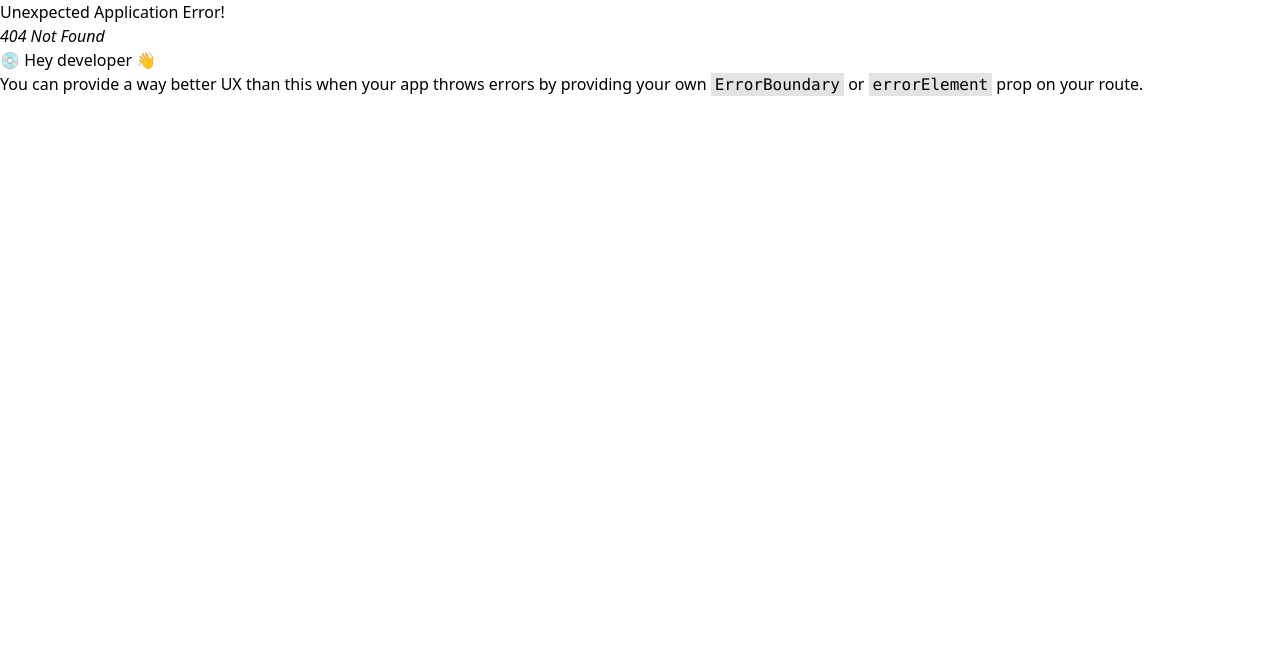
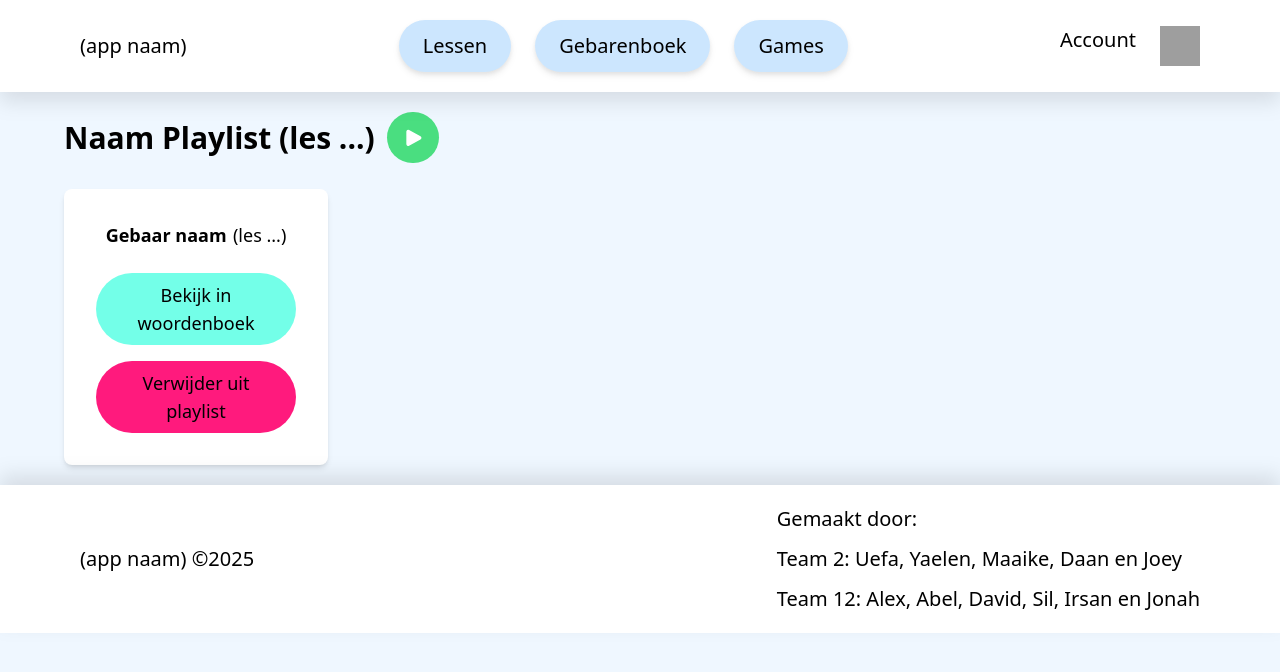
Before and after one commit to JTS-Games/TLE-3-Front-End, a React (Vite) app: page /Playlistview in a window 1280 px wide. Before the commit this address had no page. Shown: the top 672 px of the page. Built offline with nearby package versions, Linux system fonts and the light colour scheme; grey boxes are pictures that could not be loaded.

Commit message:
backup ik heb dingen gedaaan waiting for server ringtothedingding

```diff
--- a/src/app.jsx
+++ b/src/app.jsx
@@ -5,6 +5,7 @@ import LayoutNoNav from "./layoutNoNav.jsx";
 import Home from './home.jsx'
 import Lesson from './Lesson.jsx'
 import Playlists from "./playlists.jsx";
+import PlaylistView from "./playlistView.jsx";
 
 const router = createBrowserRouter([
     {
@@ -17,6 +18,10 @@ const router = createBrowserRouter([
             {
                 path: '/Playlists',
                 element: <Playlists/>,
+            },
+            {
+                path: '/Playlistview',
+                element: <PlaylistView/>,
             },
         ]
     },
--- /dev/null
+++ b/src/playlistView.jsx
@@ -0,0 +1,42 @@
+function PlaylistView() {
+    return (
+        <>
+            <div className='flex items-center ml-[5vw] text-3xl font-bold mb-[2vw]'>
+                <h1>Naam Playlist (les ...)</h1>
+                <button className='flex justify-center items-center w-[4vw] h-[4vw]  rounded-full bg-green-400 ml-[1vw]'>
+                    <svg xmlns="http://www.w3.org/2000/svg" fill="white"  color='white' viewBox="0 0 24 24" strokeWidth={1.5} stroke="currentColor" className="size-[2vw] pl-[0.15vw]">
+                        <path strokeLinecap="round" strokeLinejoin="round" d="M5.25 5.653c0-.856.917-1.398 1.667-.986l11.54 6.347a1.125 1.125 0 0 1 0 1.972l-11.54 6.347a1.125 1.125 0 0 1-1.667-.986V5.653Z" />
+                    </svg>
+                </button>
+
+            </div>
+
+            <div className="grid grid-cols-1 sm:grid-cols-2 lg:grid-cols-4 gap-8 px-[5vw]">
+                {/* Playlist Item */}
+                <div className='bg-white rounded-lg shadow-md p-8 flex flex-col '>
+                    <div className='flex items-center justify-center'>
+
+
+                        <div className='flex gap-[0.5vw] '>
+                            <p className='font-bold text-lg'>Gebaar naam</p>
+                            <p className='text-lg'>(les ...)</p>
+                        </div>
+                    </div>
+
+                    <div className='flex flex-col gap-4 mt-6'>
+                        <button className='flex-1 py-2 px-4 rounded-full bg-correct text-center text-lg'>
+                            Bekijk in woordenboek
+                        </button>
+                        <button className='flex-1 py-2 px-4 rounded-full bg-incorrect text-center text-lg'>
+                           Verwijder uit playlist
+                        </button>
+                    </div>
+                </div>
+
+                {/* Hier kun je extra playlists mappen als je dynamische data toevoegt */}
+            </div>
+        </>
+    );
+}
+
+export default PlaylistView;
--- a/src/playlists.jsx
+++ b/src/playlists.jsx
@@ -1,98 +1,58 @@
-function Playlists (){
+import { useState, useEffect } from "react";
+
+function Playlists() {
+    const [data, setData] = useState([]);
+
+    useEffect(() => {
+        const token = "eyJhbGciOiJIUzI1NiIsInR5cCI6IkpXVCJ9.eyJ1c2VySWQiOiI2N2Q4MTY0MzQ3YzgxZGMzZmU4ZWI0YTUiLCJyb2xlIjoic3R1ZGVudCIsImlhdCI6MTc0MjIxNjM5NCwiZXhwIjoxNzQyMjE5OTk0fQ.eWY9gI7I1ulyu0cXbWQQYh0DAvwTIO9Y2d6-7QBPrIk"; // Zet hier je daadwerkelijke Bearer Token in
+
+        fetch("http://145.24.223.113:8000/playlist", {
+            headers: {
+                "Accept": "application/json",
+                "Authorization": `Bearer ${token}` // Voeg de Bearer Token toe aan de header
+            }
+        })
+            .then(response => {
+                if (!response.ok) {
+                    throw new Error(`HTTP error! Status: ${response.status}`);
+                }
+                return response.json();
+            })
+            .then(data => setData(data))
+            .catch(error => console.error("Error fetching data:", error));
+    }, []);
+
+
     return (
         <>
             <div className='flex ml-[5vw] text-3xl font-bold mb-[2vw]'>
                 <h1>Mijn playlists</h1>
             </div>
 
-                <div className='flex items-center justify-between bg-white w-[90vw] mr-[5vw] ml-[5vw] rounded-lg shadow-md h-[7.5vw] mb-[1.25vw]'>
-
+            {data.map((playlist, index) => (
+                <div key={index} className='flex items-center justify-between bg-white w-[90vw] mr-[5vw] ml-[5vw] rounded-lg shadow-md h-[7.5vw] mb-[1.25vw]'>
                     <div className='flex'>
                         <button className='flex justify-center items-center w-[4vw] h-[4vw]  rounded-full bg-green-400 ml-[3vw]'>
-                            <svg xmlns="http://www.w3.org/2000/svg" fill="white"  color='white' viewBox="0 0 24 24" strokeWidth={1.5} stroke="currentColor" className="size-[2vw] pl-[0.15vw]">
+                            <svg xmlns="http://www.w3.org/2000/svg" fill="white" color='white' viewBox="0 0 24 24" strokeWidth={1.5} stroke="currentColor" className="size-[2vw] pl-[0.15vw]">
                                 <path strokeLinecap="round" strokeLinejoin="round" d="M5.25 5.653c0-.856.917-1.398 1.667-.986l11.54 6.347a1.125 1.125 0 0 1 0 1.972l-11.54 6.347a1.125 1.125 0 0 1-1.667-.986V5.653Z" />
                             </svg>
                         </button>
 
-                        <p className='ml-[2vw] flex justify-center items-center font-bold'>Playlist 1</p>
-                        <p className='pl-[0.5vw] flex justify-center items-center'>(12 gebaren)</p>
+                        <p className='ml-[2vw] flex justify-center items-center font-bold'>{playlist}</p>
+                        <p className='pl-[0.5vw] flex justify-center items-center'>({data.length} gebaren)</p>
                     </div>
                     <div className='flex gap-[2vw] mr-[3vw]'>
-                        <button className='flex justify-center items-center py-3 px-6  rounded-full bg-correct '>
+                        <button className='flex justify-center items-center py-3 px-6 rounded-full bg-correct'>
                             <p>Gebaren toevoegen</p>
                         </button>
-                        <button className='flex justify-center items-center py-3 px-6  rounded-full bg-incorrect '>
+                        <button className='flex justify-center items-center py-3 px-6 rounded-full bg-incorrect'>
                             <p>Playlist verwijderen</p>
                         </button>
                     </div>
-
-
-
-
                 </div>
-
-            <div className='flex items-center justify-between bg-white w-[90vw] mr-[5vw] ml-[5vw] rounded-lg shadow-md h-[7.5vw] mb-[1.25vw]'>
-
-                <div className='flex'>
-                    <button className='flex justify-center items-center w-[4vw] h-[4vw]  rounded-full bg-green-400 ml-[3vw]'>
-                        <svg xmlns="http://www.w3.org/2000/svg" fill="white"  color='white' viewBox="0 0 24 24" strokeWidth={1.5} stroke="currentColor" className="size-[2vw] pl-[0.15vw]">
-                            <path strokeLinecap="round" strokeLinejoin="round" d="M5.25 5.653c0-.856.917-1.398 1.667-.986l11.54 6.347a1.125 1.125 0 0 1 0 1.972l-11.54 6.347a1.125 1.125 0 0 1-1.667-.986V5.653Z" />
-                        </svg>
-                    </button>
-
-                    <p className='ml-[2vw] flex justify-center items-center font-bold'>Playlist 2</p>
-                    <p className='pl-[0.5vw] flex justify-center items-center'>(16 gebaren)</p>
-                </div>
-                <div className='flex gap-[2vw] mr-[3vw]'>
-                    <button className='flex justify-center items-center py-3 px-6  rounded-full bg-correct '>
-                        <p>Gebaren toevoegen</p>
-                    </button>
-                    <button className='flex justify-center items-center py-3 px-6  rounded-full bg-incorrect '>
-                        <p>Playlist verwijderen</p>
-                    </button>
-                </div>
-
-
-
-
-            </div>
-
-            <div className='flex items-center justify-between bg-white w-[90vw] mr-[5vw] ml-[5vw] rounded-lg shadow-md h-[7.5vw] mb-[1.25vw]'>
-
-                <div className='flex'>
-                    <button className='flex justify-center items-center w-[4vw] h-[4vw]  rounded-full bg-green-400 ml-[3vw]'>
-                        <svg xmlns="http://www.w3.org/2000/svg" fill="white"  color='white' viewBox="0 0 24 24" strokeWidth={1.5} stroke="currentColor" className="size-[2vw] pl-[0.15vw]">
-                            <path strokeLinecap="round" strokeLinejoin="round" d="M5.25 5.653c0-.856.917-1.398 1.667-.986l11.54 6.347a1.125 1.125 0 0 1 0 1.972l-11.54 6.347a1.125 1.125 0 0 1-1.667-.986V5.653Z" />
-                        </svg>
-                    </button>
-
-                    <p className='ml-[2vw] flex justify-center items-center font-bold'>Playlist 3</p>
-                    <p className='pl-[0.5vw] flex justify-center items-center'>(12 gebaren)</p>
-                </div>
-                <div className='flex gap-[2vw] mr-[3vw]'>
-                    <button className='flex justify-center items-center py-3 px-6  rounded-full bg-correct '>
-                        <p>Gebaren toevoegen</p>
-                    </button>
-                    <button className='flex justify-center items-center py-3 px-6  rounded-full bg-incorrect '>
-                        <p>Playlist verwijderen</p>
-                    </button>
-                </div>
-
-
-
-
-            </div>
-
-
-
-
-
+            ))}
         </>
-
-    )
+    );
 }
 
-
-
-
-export default Playlists
+export default Playlists;
```
Also changed, not shown: src/playlist.jsx (deleted).
